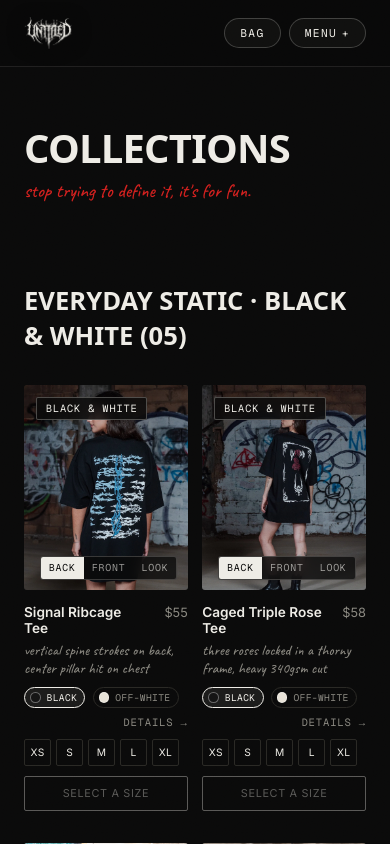
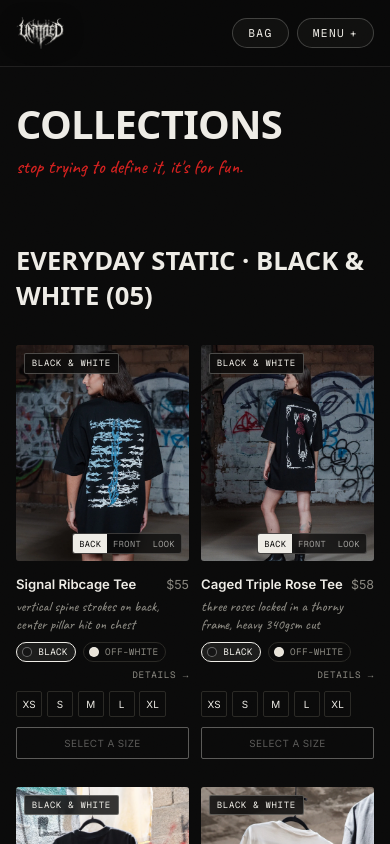
Before and after one commit to seanazu/untitled-clothing, a React (Vite) app: page /collections in a window 390 px wide. Shown: the top 844 px of the page. Built offline with nearby package versions, Linux system fonts and the light colour scheme; no server answers; a web font is replaced by a local one.

Commit message:
Fix mobile horizontal scroll overflow across all pages

```diff
--- a/src/components/MenuOverlay.css
+++ b/src/components/MenuOverlay.css
@@ -6,12 +6,18 @@
   flex-direction: column;
   background: rgba(10, 10, 10, 0.97);
   opacity: 0;
+  visibility: hidden;
   pointer-events: none;
-  transition: opacity 0.35s ease;
+  overflow-x: hidden;
+  overflow-y: auto;
+  transition:
+    opacity 0.35s ease,
+    visibility 0.35s ease;
 }
 
 .menu-overlay.is-open {
   opacity: 1;
+  visibility: visible;
   pointer-events: auto;
 }
 
--- a/src/components/SearchOverlay.css
+++ b/src/components/SearchOverlay.css
@@ -9,12 +9,17 @@
   align-items: flex-start;
   padding: 12vh var(--page-padding) 0;
   opacity: 0;
+  visibility: hidden;
   pointer-events: none;
-  transition: opacity 0.25s ease;
+  overflow-x: hidden;
+  transition:
+    opacity 0.25s ease,
+    visibility 0.25s ease;
 }
 
 .search-overlay.is-open {
   opacity: 1;
+  visibility: visible;
   pointer-events: auto;
 }
 
--- a/src/components/TopBar.css
+++ b/src/components/TopBar.css
@@ -3,6 +3,9 @@
   top: 0;
   left: 0;
   right: 0;
+  width: 100%;
+  max-width: 100vw;
+  overflow: hidden;
   z-index: 150;
   height: 4.2rem;
   display: flex;
--- a/src/styles/about.css
+++ b/src/styles/about.css
@@ -308,26 +308,34 @@
 
 @media screen and (max-width: 960px) {
   .manifesto {
-    grid-template-columns: 1fr;
+    grid-template-columns: minmax(0, 1fr);
   }
 
   .about-pillars {
-    grid-template-columns: 1fr;
+    grid-template-columns: minmax(0, 1fr);
+  }
+
+  .bunker-gallery {
+    grid-template-columns: repeat(2, minmax(0, 1fr));
   }
 
   .bunker-gallery__item,
   .bunker-gallery__item--wide {
-    grid-column: span 6;
+    grid-column: span 1;
   }
 }
 
 @media screen and (max-width: 640px) {
   .manifesto__visuals {
-    grid-template-columns: 1fr 1fr;
+    grid-template-columns: repeat(2, minmax(0, 1fr));
+  }
+
+  .bunker-gallery {
+    grid-template-columns: minmax(0, 1fr);
   }
 
   .bunker-gallery__item,
   .bunker-gallery__item--wide {
-    grid-column: span 12;
+    grid-column: 1 / -1;
   }
 }
--- a/src/styles/base.css
+++ b/src/styles/base.css
@@ -21,15 +21,33 @@
 
 html {
   background: var(--color-bg);
+  max-width: 100%;
+  overflow-x: hidden;
+  overflow-x: clip;
+  overscroll-behavior-x: none;
 }
 
 body {
   margin: 0;
+  width: 100%;
+  max-width: 100%;
+  overflow-x: hidden;
+  overflow-x: clip;
+  overscroll-behavior-x: none;
+  position: relative;
   color: var(--color-text);
   background-color: var(--color-bg);
   font-family: var(--font-body);
   -webkit-font-smoothing: antialiased;
   -moz-osx-font-smoothing: grayscale;
+}
+
+#root,
+main {
+  width: 100%;
+  max-width: 100vw;
+  overflow-x: hidden;
+  overflow-x: clip;
 }
 
 /* Static film-grain over everything except the hero (which runs an animated
@@ -118,12 +136,16 @@ a {
   z-index: 200;
   background: rgba(0, 0, 0, 0.6);
   opacity: 0;
+  visibility: hidden;
   pointer-events: none;
-  transition: opacity 0.3s ease;
+  transition:
+    opacity 0.3s ease,
+    visibility 0.3s ease;
 }
 
 .cart-overlay.is-open {
   opacity: 1;
+  visibility: visible;
   pointer-events: auto;
 }
 
@@ -132,18 +154,28 @@ a {
   top: 0;
   right: 0;
   z-index: 201;
-  width: min(420px, 100vw);
+  width: min(420px, 100%);
+  max-width: 100%;
   height: 100dvh;
   background: var(--color-bg-raised);
   border-left: 1px solid var(--color-border);
   display: flex;
   flex-direction: column;
-  transform: translateX(100%);
-  transition: transform 0.35s cubic-bezier(0.16, 1, 0.3, 1);
+  opacity: 0;
+  visibility: hidden;
+  pointer-events: none;
+  clip-path: inset(0 0 0 100%);
+  transition:
+    clip-path 0.35s cubic-bezier(0.16, 1, 0.3, 1),
+    opacity 0.25s ease,
+    visibility 0.35s ease;
 }
 
 .cart-drawer.is-open {
-  transform: translateX(0);
+  opacity: 1;
+  visibility: visible;
+  pointer-events: auto;
+  clip-path: inset(0 0 0 0);
 }
 
 .cart-drawer__header {
@@ -351,3 +383,13 @@ a {
   font-size: clamp(1.2rem, 2.2vw, 1.5rem);
   margin: 0;
 }
+
+@media screen and (max-width: 640px) {
+  :root {
+    --page-padding: 1rem;
+  }
+
+  .page-hero {
+    padding: 6.5rem var(--page-padding) 2rem;
+  }
+}
--- a/src/styles/checkout.css
+++ b/src/styles/checkout.css
@@ -292,13 +292,15 @@
 
 .checkout-promo {
   display: grid;
-  grid-template-columns: 1fr auto;
+  grid-template-columns: minmax(0, 1fr) auto;
   gap: 0.6rem;
   padding-top: 1rem;
   border-top: 1px solid var(--color-border);
 }
 
 .checkout-promo input {
+  min-width: 0;
+  width: 100%;
   background: var(--color-bg);
   border: 1px solid var(--color-border);
   border-radius: 2px;
@@ -382,14 +384,21 @@
 
 @media screen and (max-width: 900px) {
   .checkout-grid {
-    grid-template-columns: 1fr;
+    grid-template-columns: minmax(0, 1fr);
   }
 
+  .checkout-form,
   .checkout-summary {
     position: static;
+    min-width: 0;
+  }
+
+  .checkout-section,
+  .checkout-summary {
+    padding: 1.25rem;
   }
 
   .checkout-row {
-    grid-template-columns: 1fr;
+    grid-template-columns: minmax(0, 1fr);
   }
 }
--- a/src/styles/contact.css
+++ b/src/styles/contact.css
@@ -329,14 +329,23 @@
 
 @media screen and (max-width: 900px) {
   .contact-layout {
-    grid-template-columns: 1fr;
+    grid-template-columns: minmax(0, 1fr);
+  }
+
+  .contact-panel {
+    padding: 1.35rem;
+    min-width: 0;
+  }
+
+  .contact-sidebar {
+    min-width: 0;
   }
 
   .contact-form__row {
-    grid-template-columns: 1fr;
+    grid-template-columns: minmax(0, 1fr);
   }
 
   .contact-showcase__grid {
-    grid-template-columns: 1fr;
+    grid-template-columns: minmax(0, 1fr);
   }
 }
--- a/src/styles/product-detail.css
+++ b/src/styles/product-detail.css
@@ -1,7 +1,9 @@
 .pdp {
   padding: 5.2rem var(--page-padding) 3.5rem;
   max-width: 1380px;
+  width: 100%;
   margin: 0 auto;
+  overflow-x: clip;
 }
 
 .pdp__topbar {
@@ -71,6 +73,7 @@
   display: flex;
   flex-direction: column;
   gap: 0.75rem;
+  min-width: 0;
 }
 
 .pdp__stage {
@@ -211,6 +214,7 @@
   display: flex;
   flex-direction: column;
   gap: 1.4rem;
+  min-width: 0;
 }
 
 .pdp__eyebrow-row {
@@ -795,13 +799,13 @@
   margin: 0 0 2rem;
 }
 
-@media screen and (max-width: 740px) {
+@media screen and (max-width: 900px) {
   .pdp {
     padding-top: 5.2rem;
   }
 
   .pdp__main {
-    grid-template-columns: 1fr;
+    grid-template-columns: minmax(0, 1fr);
     gap: 1.5rem;
   }
 
@@ -813,7 +817,18 @@
     height: clamp(270px, 46svh, 390px);
   }
 
+  .pdp__thumbs {
+    grid-template-columns: repeat(5, minmax(0, 1fr));
+    gap: 0.4rem;
+  }
+
   .pdp__thumb {
     height: 64px;
   }
+
+  .pdp__Perks {
+    grid-template-columns: repeat(3, minmax(0, 1fr));
+    gap: 0.5rem;
+    padding: 0.85rem;
+  }
 }
--- a/src/styles/shop.css
+++ b/src/styles/shop.css
@@ -38,12 +38,16 @@
   grid-template-columns: repeat(auto-fill, minmax(260px, 1fr));
   gap: 2.5rem 1.5rem;
   padding: 0 var(--page-padding) 6rem;
+  width: 100%;
+  max-width: 100%;
 }
 
 .product-card {
   display: flex;
   flex-direction: column;
   gap: 0.9rem;
+  min-width: 0;
+  max-width: 100%;
   transition:
     opacity 0.3s ease,
     transform 0.3s ease;
@@ -247,12 +251,21 @@
 }
 
 .size-picker {
+  position: relative;
   display: flex;
+  flex-wrap: wrap;
   gap: 0.5rem;
+}
+
+.size-picker span {
+  position: relative;
+  display: inline-flex;
 }
 
 .size-picker input {
   position: absolute;
+  inset: 0;
+  margin: 0;
   opacity: 0;
   pointer-events: none;
 }
@@ -290,43 +303,74 @@
 
 @media screen and (max-width: 760px) {
   .product-grid {
-    grid-template-columns: repeat(2, 1fr);
-    gap: 2rem 0.9rem;
+    grid-template-columns: repeat(2, minmax(0, 1fr));
+    gap: 1.75rem 0.75rem;
   }
 
-  /* compact cards so two fit side by side */
+  /* compact cards so two fit side by side without any horizontal overflow */
+  .product-grid .product-card__row {
+    gap: 0.4rem;
+  }
+
   .product-grid .product-card__name {
-    font-size: 0.85rem;
+    font-size: 0.82rem;
+    min-width: 0;
+    overflow-wrap: break-word;
   }
 
   .product-grid .product-card__price {
-    font-size: 0.8rem;
+    font-size: 0.78rem;
   }
 
   .product-grid .product-card__desc {
-    font-size: 0.92rem;
+    font-size: 0.88rem;
+  }
+
+  .product-grid .product-card__tag {
+    font-size: 0.56rem;
+    padding: 0.2rem 0.42rem;
+    top: 0.5rem;
+    left: 0.5rem;
+  }
+
+  .product-grid .product-card__views {
+    bottom: 0.45rem;
+    right: 0.45rem;
+    max-width: calc(100% - 0.9rem);
+  }
+
+  .product-grid .product-card__view-btn {
+    font-size: 0.54rem;
+    padding: 0.22rem 0.36rem;
+    letter-spacing: 0.05em;
   }
 
   .product-grid .color-chip {
-    font-size: 0.6rem;
-    padding: 0.2rem 0.45rem 0.2rem 0.32rem;
+    font-size: 0.58rem;
+    padding: 0.18rem 0.42rem 0.18rem 0.3rem;
+  }
+
+  .product-grid .product-card__details-link {
+    font-size: 0.58rem;
   }
 
   .product-grid .size-picker {
     flex-wrap: wrap;
-    gap: 0.3rem;
+    gap: 0.28rem;
   }
 
   .product-grid .size-picker label {
-    width: 1.7rem;
-    height: 1.7rem;
-    font-size: 0.64rem;
+    width: 1.65rem;
+    height: 1.65rem;
+    font-size: 0.62rem;
   }
 
   .product-grid .product-card__add {
-    padding: 0.6rem 0.5rem;
-    font-size: 0.68rem;
-    letter-spacing: 0.06em;
+    padding: 0.55rem 0.4rem;
+    font-size: 0.62rem;
+    letter-spacing: 0.04em;
+    white-space: normal;
+    line-height: 1.25;
   }
 }
 
```
